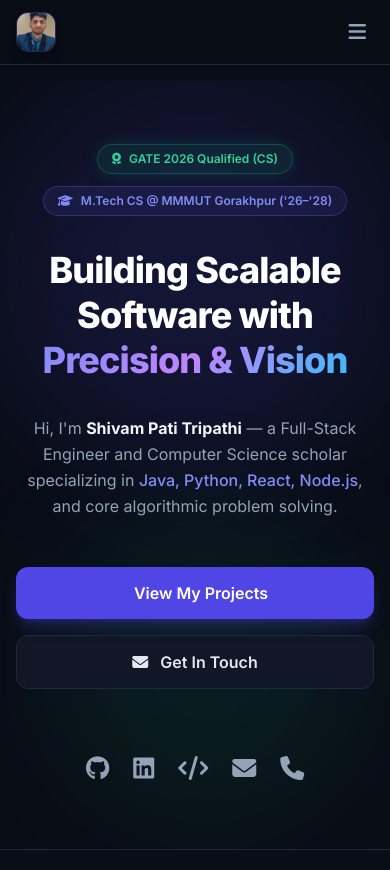
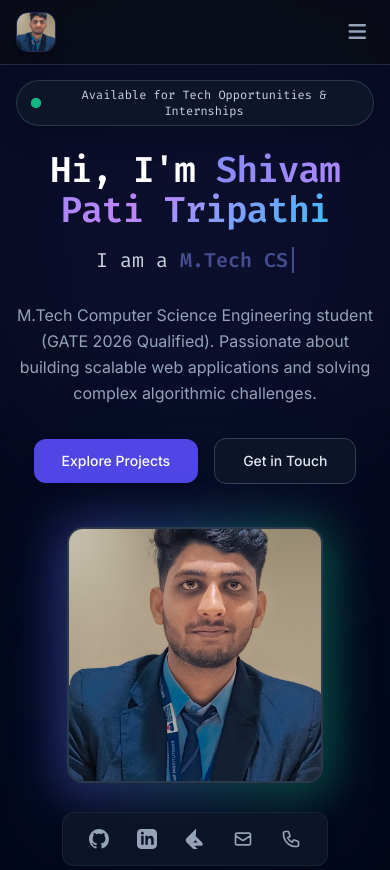
Before and after one commit to shivam0965/portfolio, a plain HTML site: page index.html in a window 390 px wide. Shown: the top 870 px of the page. Drawn offline with nearby package versions, Linux system fonts and the light colour scheme.

Commit message:
Fixed quick links for LeetCode, email, and phone

```diff
--- a/index.html
+++ b/index.html
@@ -43,6 +43,14 @@
         }
     </script>
     <style>
+        @keyframes float {
+    0%, 100% { transform: translateY(0px); }
+    50% { transform: translateY(-10px); }
+}
+.animate-float {
+    animation: float 4s ease-in-out infinite;
+}
+
         @keyframes marquee {
             0% { transform: translateX(0%); }
             100% { transform: translateX(-100%); }
@@ -131,66 +139,117 @@
     </header>
 
     <!-- Main Content Wrapper -->
-    <main class="pt-20">
+    <main class="pt-15">
 
-        <!-- Hero Section -->
-        <section id="hero" class="relative min-h-[90vh] flex items-center justify-center px-4 sm:px-6 lg:px-8 py-16 overflow-hidden">
-            <!-- Background Glow Orbs -->
-            <div class="absolute top-1/4 left-1/2 -translate-x-1/2 -translate-y-1/2 w-96 h-96 bg-brand-600/15 rounded-full blur-3xl pointer-events-none"></div>
-            <div class="absolute bottom-10 right-10 w-72 h-72 bg-brand-accent/10 rounded-full blur-3xl pointer-events-none"></div>
+         <!-- Hero Section with Modern Visual Effects -->
+<section class="relative min-h-screen flex items-center justify-center bg-slate-950 overflow-hidden pt-20 pb-16">
 
-            <div class="max-w-5xl mx-auto text-center relative z-10 space-y-8">
-                <!-- Badges Row -->
-                <div class="flex flex-wrap items-center justify-center gap-3">
-                    <span class="inline-flex items-center gap-2 px-3.5 py-1.5 rounded-full text-xs font-semibold bg-emerald-500/10 text-emerald-400 border border-emerald-500/30 glow-emerald">
-                        <i class="fa-solid fa-award"></i> GATE 2026 Qualified (CS)
+    <!-- Ambient Background Glow Effects -->
+    <div class="absolute top-1/4 left-1/2 -translate-x-1/2 -translate-y-1/2 w-[500px] h-[500px] bg-brand-500/15 blur-[140px] rounded-full pointer-events-none"></div>
+    <div class="absolute bottom-10 right-10 w-80 h-80 bg-blue-500/10 blur-[120px] rounded-full pointer-events-none"></div>
+
+    <div class="max-w-7xl mx-auto px-4 sm:px-6 lg:px-8 relative z-10 w-full">
+        <div class="flex flex-col lg:flex-row items-center justify-between gap-12 lg:gap-16">
+
+            <!-- Left Column: Intro & Typing Effect -->
+            <div class="flex-1 text-center lg:text-left">
+
+                <!-- Pulsing Availability Badge -->
+                <div class="inline-flex items-center gap-2 px-3.5 py-1.5 rounded-full bg-slate-900/90 border border-slate-700/80 text-slate-300 text-xs font-mono mb-6 shadow-xl backdrop-blur-md">
+                    <span class="relative flex h-2.5 w-2.5">
+                        <span class="animate-ping absolute inline-flex h-full w-full rounded-full bg-emerald-400 opacity-75"></span>
+                        <span class="relative inline-flex rounded-full h-2.5 w-2.5 bg-emerald-500"></span>
                     </span>
-                    <span class="inline-flex items-center gap-2 px-3.5 py-1.5 rounded-full text-xs font-semibold bg-brand-500/10 text-brand-400 border border-brand-500/30">
-                        <i class="fa-solid fa-graduation-cap"></i> M.Tech CS @ MMMUT Gorakhpur ('26–'28)
-                    </span>
+                    Available for Tech Opportunities & Internships
                 </div>
 
-                <!-- Main Title -->
-                <h1 class="text-4xl sm:text-6xl lg:text-7xl font-extrabold text-white tracking-tight leading-tight">
-                    Building Scalable Software with <span class="gradient-text">Precision & Vision</span>
+                <!-- Main Headline -->
+                <h1 class="text-4xl sm:text-6xl font-extrabold text-white tracking-tight font-mono">
+                    Hi, I'm <span class="gradient-text">Shivam Pati Tripathi</span>
                 </h1>
 
-                <!-- Subtitle / Tagline -->
-                <p class="text-base sm:text-xl text-slate-400 max-w-3xl mx-auto leading-relaxed">
-                    Hi, I'm <strong class="text-slate-100">Shivam Pati Tripathi</strong> — a Full-Stack Engineer and Computer Science scholar specializing in
-                    <span class="text-brand-400 font-medium">Java, Python, React, Node.js</span>, and core algorithmic problem solving.
+                <!-- Dynamic Typing Subtitle -->
+                <h2 class="text-xl sm:text-2xl text-slate-300 font-mono mt-4 h-8">
+                    I am a <span id="typing-text" class="text-brand-400 font-bold border-r-2 border-brand-400 pr-1 animate-pulse"></span>
+                </h2>
+
+                <!-- Short Bio -->
+                <p class="text-slate-400 text-base sm:text-lg max-w-xl mx-auto lg:mx-0 mt-6 leading-relaxed">
+                    M.Tech Computer Science Engineering student (GATE 2026 Qualified). Passionate about building scalable web applications and solving complex algorithmic challenges.
                 </p>
 
-                <!-- CTA Buttons -->
-                <div class="flex flex-col sm:flex-row items-center justify-center gap-4 pt-4">
-                    <a href="#projects" class="w-full sm:w-auto px-8 py-3.5 rounded-xl bg-brand-600 hover:bg-brand-500 text-white font-semibold shadow-lg shadow-brand-600/30 transition-all transform hover:-translate-y-0.5">
-                        <i class="fa-solid fa-code-folder mr-2"></i> View My Projects
+
+                <!-- Action Buttons -->
+                <div class="flex flex-wrap items-center justify-center lg:justify-start gap-4 mt-8">
+                    <a href="#projects" class="px-7 py-3 rounded-xl bg-brand-600 hover:bg-brand-500 text-white font-medium text-sm transition-all shadow-lg glow-effect">
+                        Explore Projects
                     </a>
-                    <a href="#contact" class="w-full sm:w-auto px-8 py-3.5 rounded-xl bg-dark-card hover:bg-dark-hover text-slate-200 border border-dark-border font-semibold transition-all">
-                        <i class="fa-solid fa-envelope mr-2"></i> Get In Touch
+                    <a href="#contact" class="px-7 py-3 rounded-xl bg-slate-900/80 hover:bg-slate-800 text-slate-200 border border-slate-700 text-sm font-medium transition-all backdrop-blur-sm">
+                        Get in Touch
                     </a>
+
                 </div>
 
-                <!-- Quick Social Links -->
-                <div class="pt-8 flex items-center justify-center gap-6 text-2xl text-slate-400">
-                    <a href="https://github.com/shivam0965" target="_blank" rel="noopener noreferrer" class="hover:text-white transition-colors" title="GitHub">
-                        <i class="fa-brands fa-github"></i>
+            </div>
+       <!-- Right Column: Floating Profile Photo Card & Social Links -->
+<div class="flex-shrink-0 flex flex-col items-center gap-6">
+    <div class="relative group">
+        <!-- Glowing Backdrop Frame -->
+        <div class="absolute -inset-1.5 bg-gradient-to-r from-brand-500 to-emerald-500 rounded-3xl blur-xl opacity-40 group-hover:opacity-75 transition duration-1000 group-hover:duration-200 animate-pulse"></div>
+
+        <!-- Profile Image Box -->
+        <div class="relative animate-float w-64 h-64 sm:w-80 sm:h-80 rounded-2xl overflow-hidden border-2 border-slate-700/80 bg-slate-900 shadow-2xl">
+            <img src="logo.jpg" alt="Shivam Pati Tripathi" class="w-full h-full object-cover transition-transform duration-700 group-hover:scale-105">
+        </div>
+    </div>
+<!-- Quick Links / Social Icons -->
+    <div class="flex items-center justify-center gap-4 bg-slate-900/80 border border-slate-800/80 rounded-xl px-5 py-2.5 shadow-lg backdrop-blur-md">
+        <!-- GitHub -->
+        <a href="https://github.com/shivam0965" target="_blank" aria-label="GitHub" class="text-slate-400 hover:text-white transition-colors p-1.5 hover:scale-110">
+            <svg class="w-5 h-5" fill="currentColor" viewBox="0 0 24 24"><path d="M12 0C5.37 0 0 5.37 0 12c0 5.31 3.435 9.795 8.205 11.385.6.105.825-.255.825-.57 0-.285-.015-1.23-.015-2.235-3.015.555-3.795-.735-4.035-1.41-.135-.345-.72-1.41-1.23-1.695-.42-.225-1.02-.78-.015-.795.945-.015 1.62.87 1.845 1.23 1.08 1.815 2.805 1.305 3.495.99.105-.78.42-1.305.765-1.605-2.67-.3-5.46-1.335-5.46-5.925 0-1.305.465-2.385 1.23-3.225-.12-.3-.54-1.53.12-3.18 0 0 1.005-.315 3.3 1.23.96-.27 1.98-.405 3-.405s2.04.135 3 .405c2.295-1.56 3.3-1.23 3.3-1.23.66 1.65.24 2.88.12 3.18.765.84 1.23 1.905 1.23 3.225 0 4.605-2.805 5.625-5.475 5.925.435.375.81 1.095.81 2.22 0 1.605-.015 2.895-.015 3.3 0 .315.225.69.825.57A12.02 12.02 0 0024 12c0-6.63-5.37-12-12-12z"/></svg>
         </a>
-                    <a href="https://www.linkedin.com/in/shivam-tripathi-82389a295/" target="_blank" rel="noopener noreferrer" class="hover:text-brand-400 transition-colors" title="LinkedIn">
-                        <i class="fa-brands fa-linkedin"></i>
+
+        <!-- LinkedIn -->
+        <a href="https://www.linkedin.com/in/shivam-tripathi-82389a295/" target="_blank" aria-label="LinkedIn" class="text-slate-400 hover:text-white transition-colors p-1.5 hover:scale-110">
+            <svg class="w-5 h-5" fill="currentColor" viewBox="0 0 24 24"><path d="M19 0h-14c-2.761 0-5 2.239-5 5v14c0 2.761 2.239 5 5 5h14c2.762 0 5-2.239 5-5v-14c0-2.239-2.238-5-5-5zm-11 19h-3v-11h3v11zm-1.5-12.268c-.966 0-1.75-.79-1.75-1.764s.784-1.764 1.75-1.764 1.75.79 1.75 1.764-.783 1.764-1.75 1.764zm13.5 12.268h-3v-5.604c0-3.368-4-3.113-4 0v5.604h-3v-11h3v1.765c1.396-2.586 7-2.777 7 2.476v6.759z"/></svg>
         </a>
-                    <a href="https://leetcode.com/u/shivam09nov/" target="_blank" rel="noopener noreferrer" class="hover:text-amber-400 transition-colors" title="LeetCode">
-                        <i class="fa-solid fa-code"></i>
+
+        <!-- LeetCode -->
+        <a href="https://leetcode.com/u/shivam09nov/" target="_blank" aria-label="LeetCode" class="text-slate-400 hover:text-white transition-colors p-1.5 hover:scale-110">
+            <svg class="w-5 h-5" fill="currentColor" viewBox="0 0 24 24"><path d="M13.483 0a1.374 1.374 0 0 0-.961.438L7.168 5.819l-5.1 5.102a3.67 3.67 0 0 0 0 5.186l5.102 5.102 5.354 5.353c.365.365.845.547 1.325.547s.96-.182 1.325-.547c.732-.733.732-1.918 0-2.651l-3.896-3.896h8.214a1.865 1.865 0 0 0 1.865-1.865 1.865 1.865 0 0 0-1.865-1.865H9.683l2.839-2.839 4.887 4.887a1.865 1.865 0 0 0 2.65 0 1.865 1.865 0 0 0 0-2.65l-6.212-6.213a1.374 1.374 0 0 0-.961-.438z"/></svg>
         </a>
-                    <a href="mailto:shivamtripathi14474@email.com" class="hover:text-rose-400 transition-colors" title="Email">
-                        <i class="fa-solid fa-envelope"></i>
+
+        <!-- Email (Added mailto:) -->
+        <a href="mailto:shivamtripathi14474@gmail.com" aria-label="Email" class="text-slate-400 hover:text-white transition-colors p-1.5 hover:scale-110">
+            <svg class="w-5 h-5" fill="none" stroke="currentColor" stroke-width="2" viewBox="0 0 24 24"><path stroke-linecap="round" stroke-linejoin="round" d="M3 8l7.89 5.26a2 2 0 002.22 0L21 8M5 19h14a2 2 0 002-2V7a2 2 0 00-2-2H5a2 2 0 00-2 2v10a2 2 0 002 2z"/></svg>
         </a>
-                    <a href="tel:+919616307583" class="hover:text-emerald-400 transition-colors" title="Phone">
-                        <i class="fa-solid fa-phone"></i>
+
+        <!-- Contact / Phone (Added tel:) -->
+        <a href="tel:9616307583" aria-label="Phone" class="text-slate-400 hover:text-white transition-colors p-1.5 hover:scale-110">
+            <svg class="w-5 h-5" fill="none" stroke="currentColor" stroke-width="2" viewBox="0 0 24 24"><path stroke-linecap="round" stroke-linejoin="round" d="M3 5a2 2 0 012-2h3.28a1 1 0 01.948.684l1.498 4.493a1 1 0 01-.502 1.21l-2.257 1.13a11.042 11.042 0 005.516 5.516l1.13-2.257a1 1 0 011.21-.502l4.493 1.498a1 1 0 01.684.949V19a2 2 0 01-2 2h-1C9.716 21 3 14.284 3 6V5z"/></svg>
         </a>
     </div>
     </div>
 </section>
+
+<!-- JavaScript for the Auto-Typing Effect (Place just before </body> at the bottom of your file) -->
+<script>
+    const phrases = ["Full Stack Developer", "M.Tech CSE Student", "GATE 2026 Qualified", "Problem Solver"];
+    let i = 0, j = 0, isDeleting = false;
+    function type() {
+        const current = phrases[i];
+        const target = document.getElementById("typing-text");
+        if (target) {
+            target.textContent = current.substring(0, j);
+            if (!isDeleting && j < current.length) j++;
+            else if (isDeleting && j > 0) j--;
+            else if (j === current.length) { isDeleting = true; setTimeout(type, 1800); return; }
+            else { isDeleting = false; i = (i + 1) % phrases.length; }
+        }
+        setTimeout(type, isDeleting ? 40 : 80);
+    }
+    document.addEventListener("DOMContentLoaded", type);
+</script>
 
         <!-- About Me Section -->
         <section id="about" class="py-20 bg-dark-bg border-t border-dark-border">
```
Lines whose indentation alone changed are shown as unchanged.
